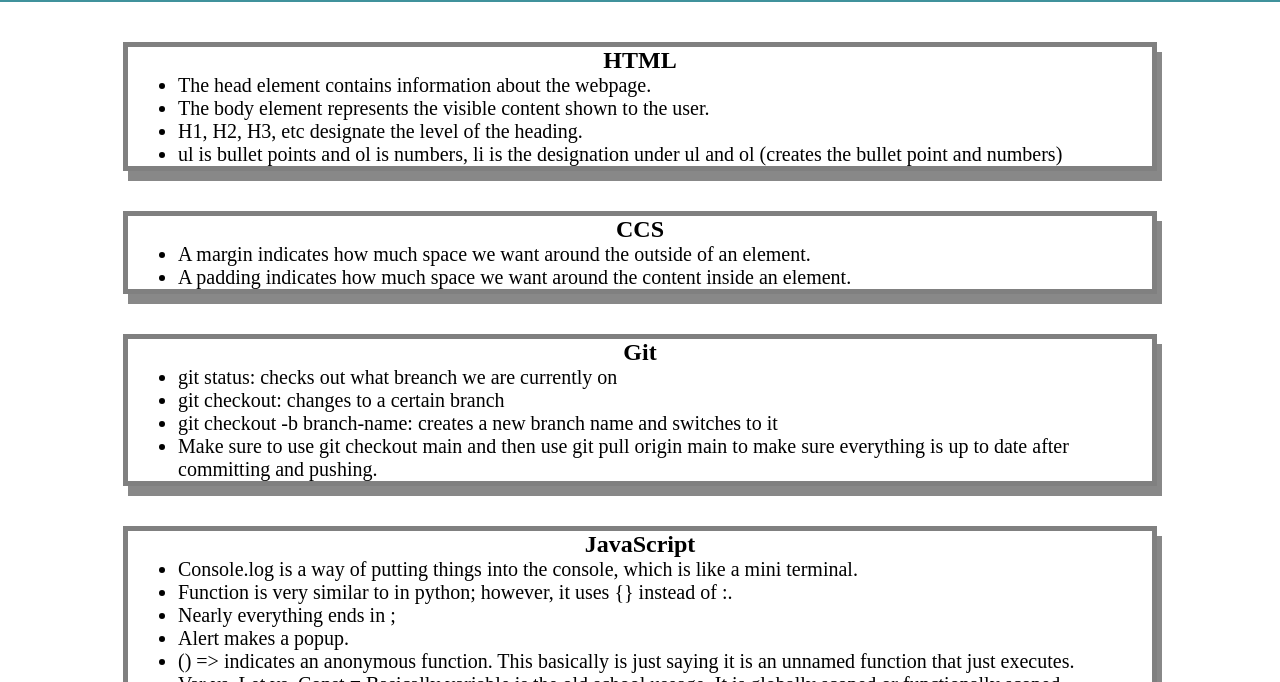
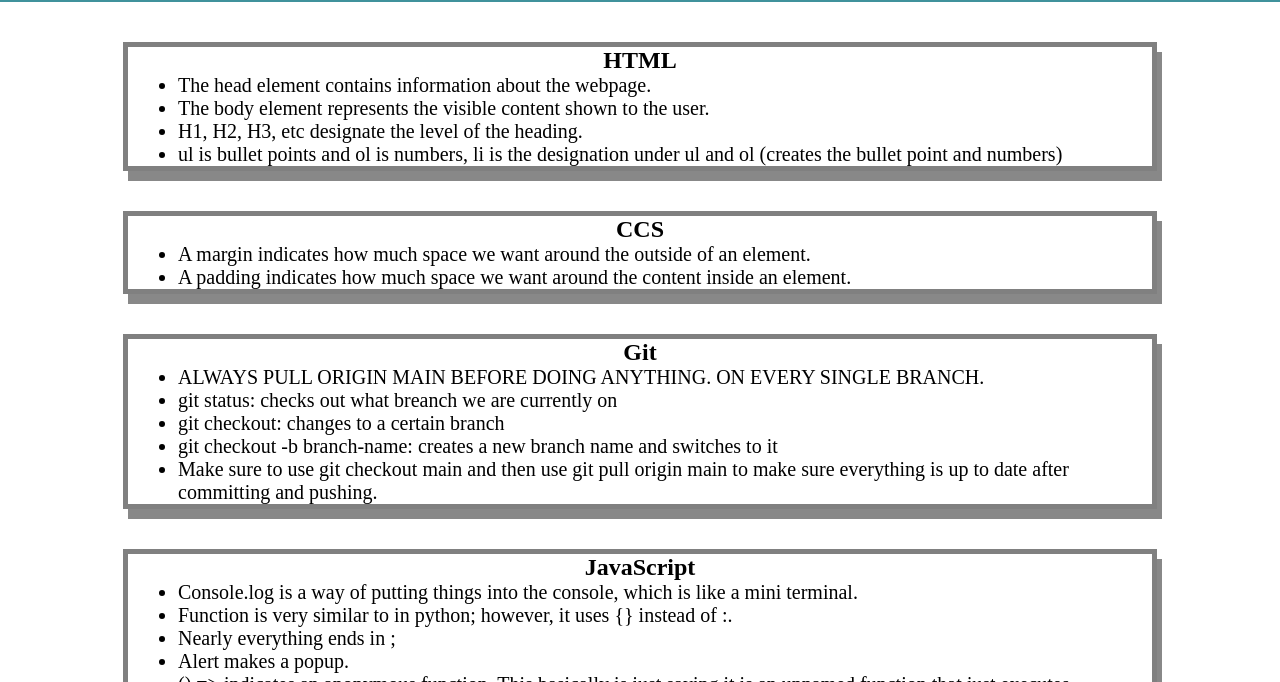
Before and after one commit to wangbrian26/Prework-Study-Guide, a plain HTML site: page index.html in a window 1280 px wide. Shown: the part 118-800 px from the top of the page. Drawn offline with Linux system fonts and the light colour scheme.

Commit message:
edited HTML

```diff
--- a/index.html
+++ b/index.html
@@ -36,6 +36,7 @@
       <section class="card" id="git-section">
         <h2>Git</h2>
         <ul>
+          <li>ALWAYS PULL ORIGIN MAIN BEFORE DOING ANYTHING. ON EVERY SINGLE BRANCH.</li>
           <li>git status: checks out what breanch we are currently on</li>
           <li>git checkout: changes to a certain branch</li>
           <li>git checkout -b branch-name: creates a new branch name and switches to it</li>
```
